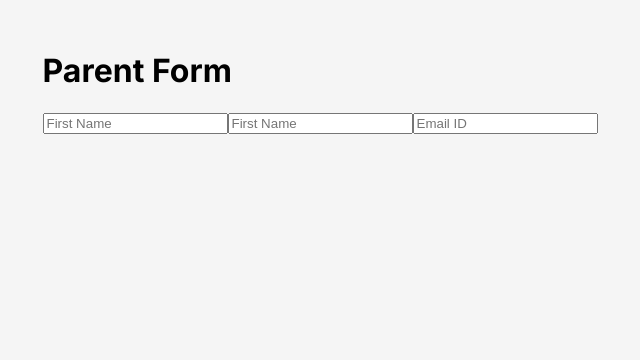
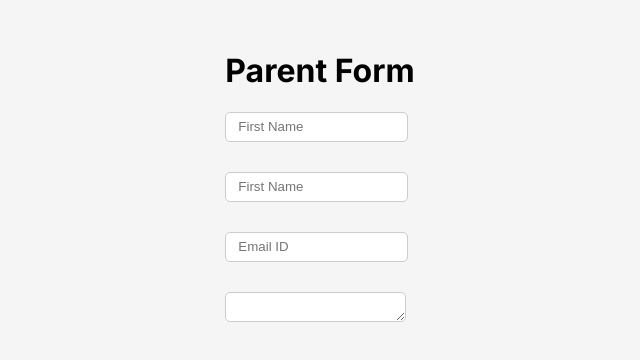
Before and after one commit to Arafat-alim/react-from-scratch, a React (Create React App) app in the folder react-official-fundamentals/: page / in a window 1280 px wide. Shown: the top 360 px of the page, without its empty margins (320-960 px from the left). Built offline with nearby package versions, Linux system fonts and the light colour scheme.

Commit message:
form - text area .

```diff
--- a/react-official-fundamentals/src/components/Forms/FormTwo.jsx
+++ b/react-official-fundamentals/src/components/Forms/FormTwo.jsx
@@ -5,6 +5,7 @@
     firstName: "",
     lastName: "",
     email: "",
+    comments: "",
   });
 
   console.log(formData);
@@ -42,6 +43,11 @@
         value={formData.email}
         onChange={handleChange}
       />
+      <textarea
+        value={formData.comments}
+        name="comments"
+        onChange={handleChange}
+      />
     </form>
   );
 }
--- a/react-official-fundamentals/src/index.css
+++ b/react-official-fundamentals/src/index.css
@@ -247,3 +247,13 @@
   display: inline-block;
   margin: 4px;
 }
+
+input,
+textarea {
+  margin-bottom: 30px;
+  height: 30px;
+  display: block;
+  text-indent: 10px;
+  border: 1px solid #ccc;
+  border-radius: 5px;
+}
```
